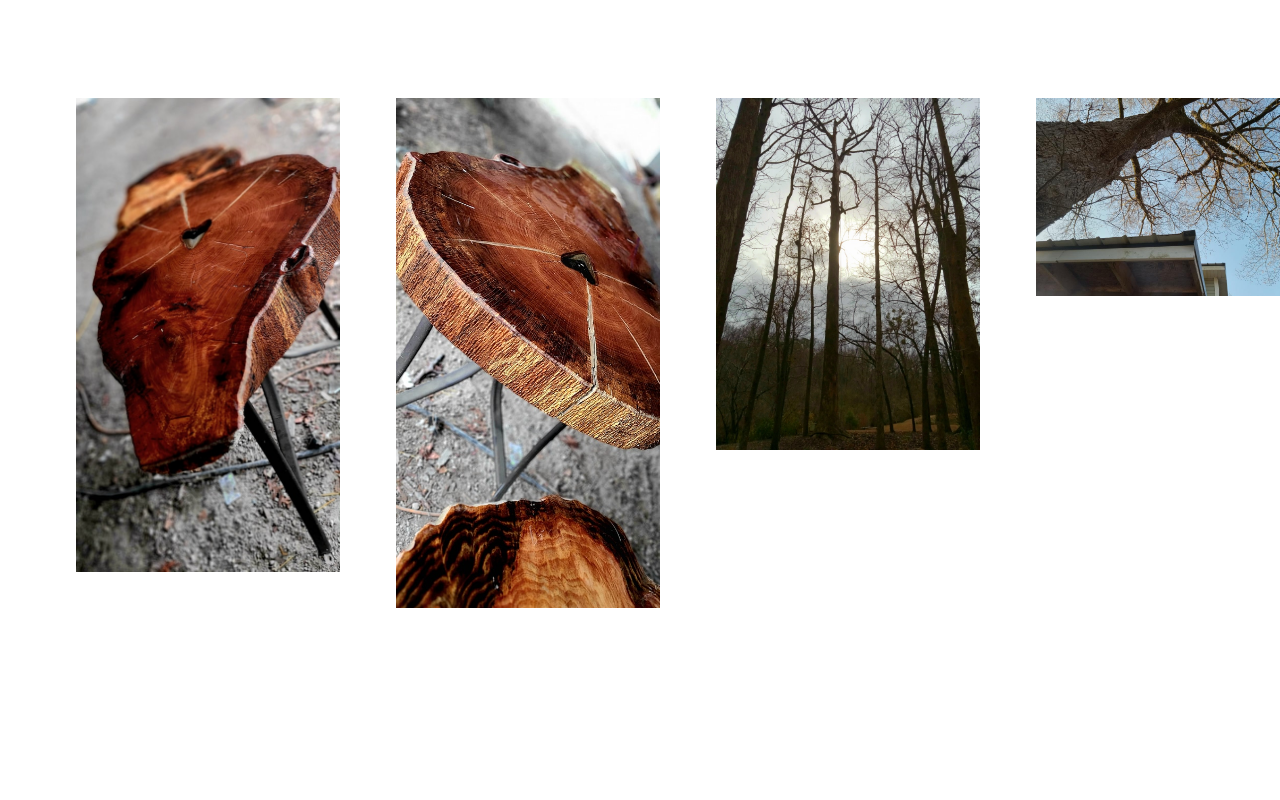
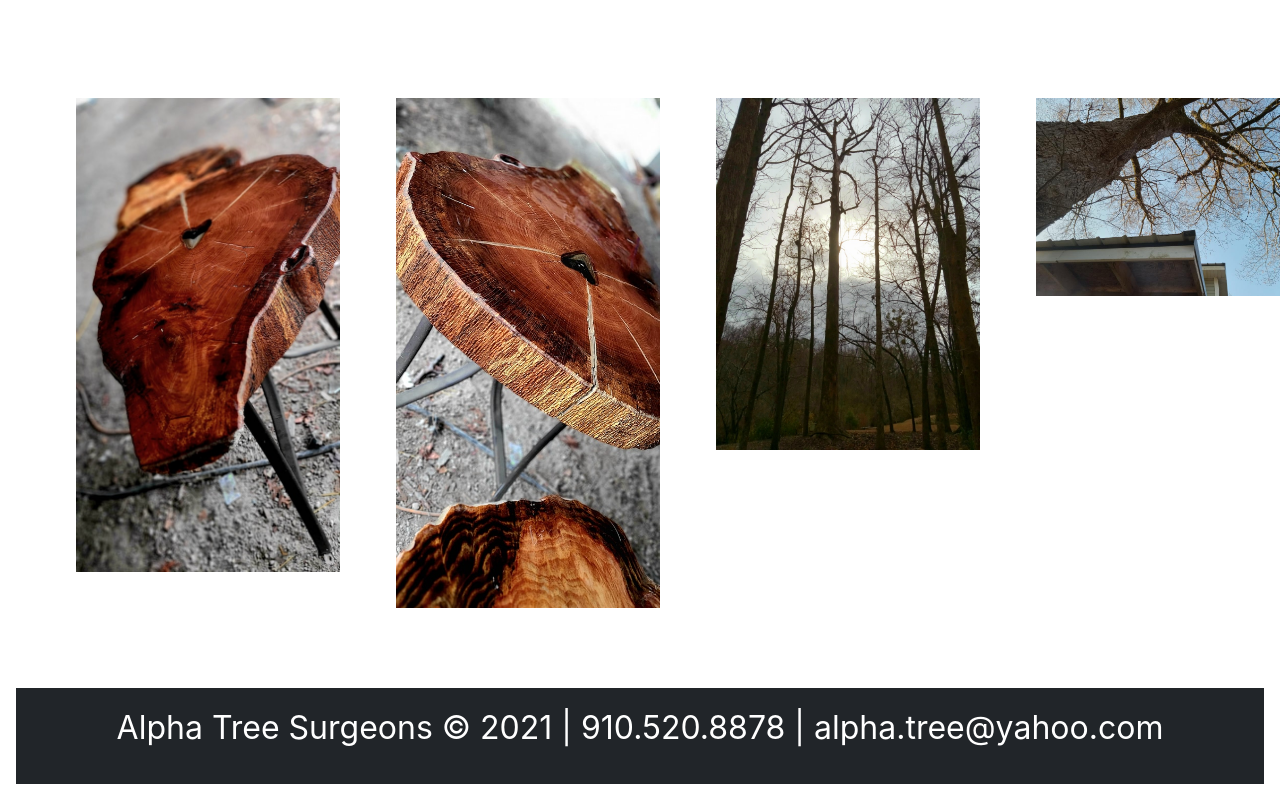
Before and after one commit to tyler-relyter/alphatree, a React (Create React App) app: page / in a window 1280 px wide. Shown: the part 9283-10083 px from the top of the page. Before the commit the page ends 9955 px from the top, so only its background shows below. Built offline with nearby package versions, Linux system fonts and the light colour scheme; the HTML template or start-up script is replaced by a standard one.

Commit message:
quoteform changes

```diff
--- a/src/components/Contact.js
+++ b/src/components/Contact.js
@@ -7,7 +7,7 @@ const Contact = () => {
         <div id="contact">
             <div className="container bg-light border border-dark border-3 justify-content-center text-center">
                 <h2 className="display-2 text-center p-3 m-3">Need A Quote?</h2>
-                <a href="mailto: hytyler23@gmail.com" className="btn btn-primary btn-lg">Email Us</a>
+                <a href="mailto: alpha.tree@yahoo.com" className="btn btn-primary btn-lg">Email Us</a>
                 <hr/>
                 <p className="text-center p-3 m-3 fs-3">Please call us at <a href="tel:+19105208878"><strong>+1-910-520-8878</strong></a></p>
                 <p className="text-center p-3 m-3 fs-3">Or <a href="tel:+19106028081"><strong>+1-910-602-8081</strong></a></p>
--- a/src/components/Home.js
+++ b/src/components/Home.js
@@ -138,6 +138,9 @@ const Home = () => {
                     <i className="fas fa-chevron-up">Top of page</i>
                 </button>
             </div>
+            <footer className="bg-dark text-white text-center p-3 m-3">
+                <p className="fs-2">Alpha Tree Surgeons &copy; 2021 | 910.520.8878 | alpha.tree@yahoo.com</p>
+            </footer>
         </div>
 
     )
--- a/src/components/QuoteForm.js
+++ b/src/components/QuoteForm.js
@@ -17,7 +17,7 @@ const QuoteForm = () => {
     const handleSubmit = async (e) => {
         e.preventDefault();
         try {
-            const response = await fetch("https://master.d320wwzm2zj3jk.amplifyapp.com/quote", {
+            const response = await fetch("https://master.d2vuwg4344p6f.amplifyapp.com/quote", {
                 method: "POST",
                 headers: {
                     "Content-Type": "application/json",
```
